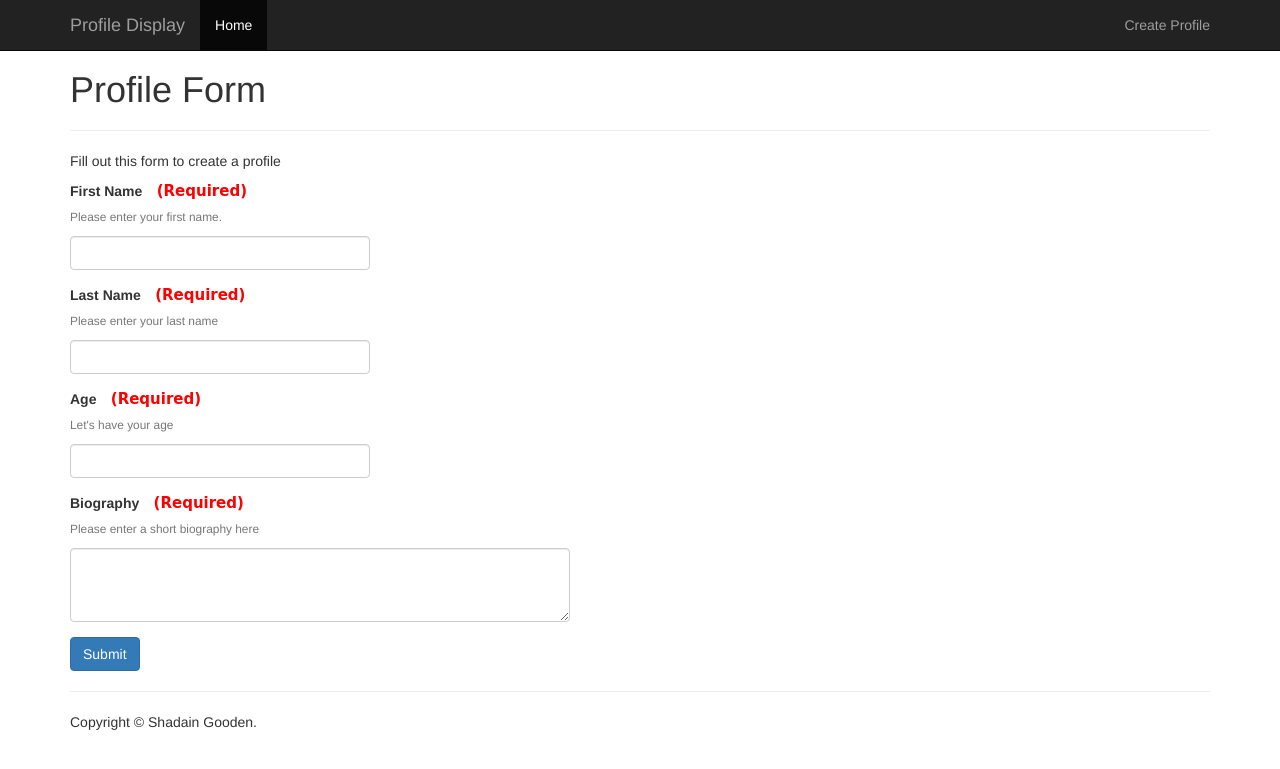
After one commit to Shadain94/flask-project, a Flask app: page /profile in a window 1280 px wide. The commit adds this page. Shown: the top 769 px of the page. Run offline with Flask 2, Linux system fonts and the light colour scheme; some libraries are stand-ins or nearby versions.

Commit message:
added the form

```diff
--- a/app/models.py
+++ b/app/models.py
@@ -4,7 +4,10 @@ class UserProfile(db.Model):
     id = db.Column(db.Integer, primary_key=True)
     first_name = db.Column(db.String(80))
     last_name = db.Column(db.String(80))
-    username = db.Column(db.String(80), unique=True)
+    gender=db.Column(db.String(10))
+    username=db.Column(db.String(12))
+    age = db.Column(db.Integer())
+    biography=db.Column(db.String(255))
 
     def is_authenticated(self):
         return True
--- a/app/static/css/app.css
+++ b/app/static/css/app.css
@@ -0,0 +1,13 @@
+body {
+    padding-top: 50px;
+}
+
+#first,#second,#third,#forth{
+
+    color: red;
+    font-family: cursive;
+    font-weight: bold;
+    font-size: 15px;
+
+
+}
--- a/app/templates/header.html
+++ b/app/templates/header.html
@@ -7,16 +7,16 @@
             <span class="icon-bar"></span>
             <span class="icon-bar"></span>
           </button>
-          <a class="navbar-brand" href="#">Profile</a>
+          <a class="navbar-brand" href="#">Profile Display</a>
         </div>
         <div id="navbar" class="collapse navbar-collapse">
           <ul class="nav navbar-nav">
             <li class="active"><a href="{{ url_for('home') }}">Home</a></li>
-            <li><a href="{{ url_for('about') }}">About</a></li>
+
           </ul>
 
           <ul class="nav navbar-nav navbar-right">
-            <li class="active"><a href="{{ url_for('login') }}">Login</a></li>
+           <li><a href="{{ url_for('profile') }}">Create Profile</a></li>
           </ul>
         </div><!--/.nav-collapse -->
       </div>
--- /dev/null
+++ b/app/templates/profile.html
@@ -0,0 +1,43 @@
+{% extends "base.html" %}
+
+{% block main %}
+<h1>Profile Form</h1>
+<hr id="margin">
+
+<p> Fill out this form to create a profile</p>
+
+<form method="POST" action="/profile">
+  <div class="form-group">
+    <label for="exampleInputEmail1"> First Name</label>
+    <small class="form-text text-muted" id="first">&nbsp (Required)</small>
+    <p><small  class="form-text text-muted">Please enter your first name.</small></p>
+    <input type="text" class="form-control" id="firstname_field" style="width: 300px" name="f_name" >
+  </div>
+
+  <div class="form-group">
+    <label for="email_field">Last Name</label>
+    <small class="form-text text-muted" id="second">&nbsp (Required)</small>
+    <p><small  class="form-text text-muted">Please enter your last name</small></p>
+    <input type="text" class="form-control" id="lastname_field" style="width: 300px" name="l_name">
+  </div>
+
+  <div class="form-group">
+    <label for="email_field">Age</label>
+    <small class="form-text text-muted" id="third">&nbsp (Required)</small>
+    <p><small  class="form-text text-muted">Let's have your age</small></p>
+    <input type="text" class="form-control" id="age_field" style="width: 300px" name="age">
+  </div>
+
+  <div class="form-group">
+    <label for="message_field">Biography</label>
+    <small class="form-text text-muted" id="forth">&nbsp (Required)</small>
+    <p><small  class="form-text text-muted">Please enter a short biography here</small></p>
+    <textarea class="form-control" id="bio_field" rows="3" style="width: 500px" name="biography" ></textarea>
+  </div>
+
+
+  <button type="submit" class="btn btn-primary">Submit</button>
+</form>
+
+
+{% endblock %}
--- a/app/views.py
+++ b/app/views.py
@@ -21,10 +21,10 @@ def home():
     """Render website's home page."""
     return render_template('home.html')
 
-@app.route('/about/')
-def about():
+@app.route('/profile')
+def profile():
     """Render the website's about page."""
-    return render_template('about.html')
+    return render_template('profile.html')
 
 @app.route("/login", methods=["GET", "POST"])
 def login():
```
Also changed, not shown: app/templates/home.html (added, +11 -0 lines).
